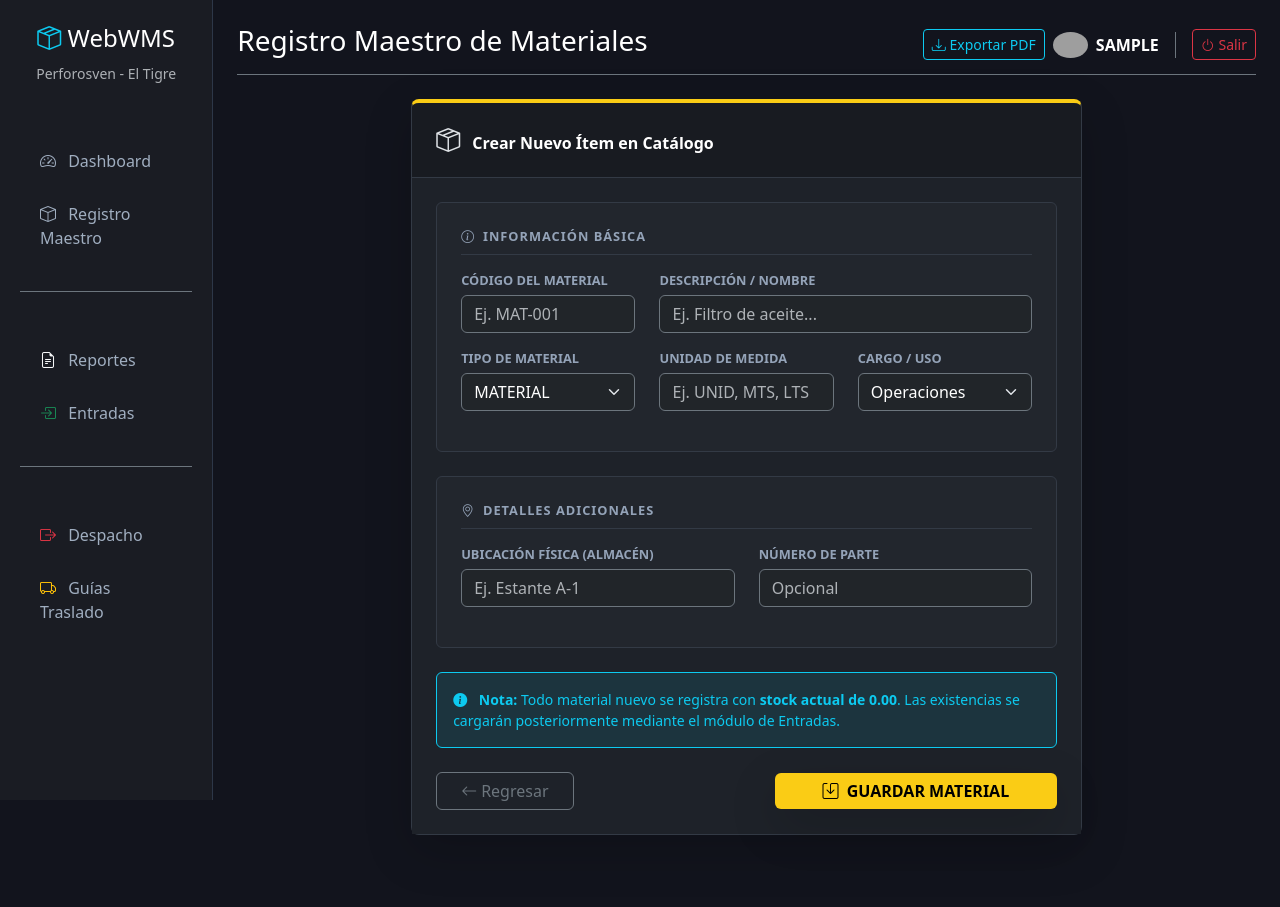
After one commit to miliandrymaradey/Pasantias2026-Proyecto-Almacen, a Django app: page /maestro/nuevo/ in a window 1280 px wide. The commit adds this page. Run offline with Django 5.2, Linux system fonts and the light colour scheme; the visitor is signed in with stand-in values (Sample User, id 1); grey boxes are pictures that could not be loaded.

Commit message:
ajustes de pdf, creacion de articulos

```diff
--- a/inventario/forms.py
+++ b/inventario/forms.py
@@ -1,4 +1,4 @@
-from .models import SalidaMaterial
+from .models import SalidaMaterial, Material
 from django import forms
 from .models import ReporteRecepcion, DetalleRecepcion
 from .models import GuiaTraslado, CentroCosto
@@ -80,15 +80,11 @@ class SalidaMaterialForm(forms.ModelForm):
         )
 
         # --- CENTRO DE COSTO: hacia dónde va → campo independiente ---
-        try:
-            centros = CentroCosto.objects.all().order_by('nombre')
-            opciones_centros = [('', '--- Seleccione ---')] + [(c.nombre, c.nombre) for c in centros]
-        except:
-            opciones_centros = [('', '--- Seleccione ---')]
-
-        self.fields['centro_costo'] = forms.ChoiceField(
-            choices=opciones_centros, required=False,
+        self.fields['centro_costo'] = forms.ModelChoiceField(
+            queryset=CentroCosto.objects.all().order_by('nombre'),
+            required=False,
             label='Centro de Costo (Destino)',
+            empty_label='--- Seleccione ---',
             widget=forms.Select(attrs={
                 'class': 'form-select bg-dark text-white border-secondary',
                 'id': 'id_centro_costo'
@@ -173,3 +169,22 @@ class GuiaTrasladoForm(forms.ModelForm):
         labels = {
             'nombre_aprobador': 'Aprobado en Almacén por:',
         }
+
+class MaterialForm(forms.ModelForm):
+    class Meta:
+        model = Material
+        fields = ['codigo', 'descripcion', 'tipo', 'unidad_medida', 'cargo', 'ubicacion', 'nro_parte']
+        exclude = ['stock_actual']
+        widgets = {
+            'codigo': forms.TextInput(attrs={'class': 'form-control bg-dark text-white border-secondary', 'placeholder': 'Ej. MAT-001'}),
+            'descripcion': forms.TextInput(attrs={'class': 'form-control bg-dark text-white border-secondary', 'placeholder': 'Ej. Filtro de aceite...'}),
+            'tipo': forms.Select(choices=[
+                ('MATERIAL', 'EM - Material'),
+                ('ACTIVOS', 'EA - Activo'),
+                ('DIRECTO AL GASTO', 'EDG - Directo al Gasto')
+            ], attrs={'class': 'form-select bg-dark text-white border-secondary'}),
+            'unidad_medida': forms.TextInput(attrs={'class': 'form-control bg-dark text-white border-secondary', 'placeholder': 'Ej. UNID, MTS, LTS'}),
+            'cargo': forms.Select(attrs={'class': 'form-select bg-dark text-white border-secondary'}),
+            'ubicacion': forms.TextInput(attrs={'class': 'form-control bg-dark text-white border-secondary', 'placeholder': 'Ej. Estante A-1'}),
+            'nro_parte': forms.TextInput(attrs={'class': 'form-control bg-dark text-white border-secondary', 'placeholder': 'Opcional'}),
+        }
--- /dev/null
+++ b/inventario/templates/inventario/crear_material.html
@@ -0,0 +1,166 @@
+{% extends 'inventario/base.html' %}
+
+{% block title %}Nuevo Material - WebWMS{% endblock %}
+
+{% block header %}
+<span class="text-corp-yellow">Registro</span> <span class="text-white">Maestro de Materiales</span>
+{% endblock %}
+
+{% block content %}
+<div class="row justify-content-center">
+    <div class="col-xl-8 col-lg-10">
+        <div class="card corp-card shadow-lg mb-5">
+            <div class="card-header corp-header d-flex justify-content-between align-items-center">
+                <div>
+                    <i class="bi bi-box-seam text-corp-yellow fs-4 me-2"></i>
+                    <span class="text-white fw-bold">Crear Nuevo Ítem en Catálogo</span>
+                </div>
+            </div>
+
+            <div class="card-body corp-body p-4">
+
+                {% if form.errors %}
+                <div class="alert alert-danger bg-danger bg-opacity-10 border-danger text-white mb-4 shadow-sm">
+                    <i class="bi bi-exclamation-triangle-fill me-2 text-danger"></i>
+                    <strong>Error en la validación:</strong>
+                    <ul class="mb-0 mt-1 small">
+                        {% for field, errors in form.errors.items %}
+                            {% for error in errors %}<li>{{ field|capfirst }}: {{ error }}</li>{% endfor %}
+                        {% endfor %}
+                    </ul>
+                </div>
+                {% endif %}
+
+                <form method="POST">
+                    {% csrf_token %}
+
+                    <div class="corp-section-block mb-4">
+                        <p class="corp-block-title"><i class="bi bi-info-circle text-corp-yellow me-2"></i>Información Básica</p>
+
+                        <div class="row">
+                            <div class="col-md-4 mb-3">
+                                <label class="form-label corp-label">Código del Material</label>
+                                {{ form.codigo }}
+                            </div>
+                            <div class="col-md-8 mb-3">
+                                <label class="form-label corp-label">Descripción / Nombre</label>
+                                {{ form.descripcion }}
+                            </div>
+                        </div>
+
+                        <div class="row">
+                            <div class="col-md-4 mb-3">
+                                <label class="form-label corp-label">Tipo de Material</label>
+                                {{ form.tipo }}
+                            </div>
+                            <div class="col-md-4 mb-3">
+                                <label class="form-label corp-label">Unidad de Medida</label>
+                                {{ form.unidad_medida }}
+                            </div>
+                            <div class="col-md-4 mb-3">
+                                <label class="form-label corp-label">Cargo / Uso</label>
+                                {{ form.cargo }}
+                            </div>
+                        </div>
+                    </div>
+
+                    <div class="corp-section-block mb-4">
+                        <p class="corp-block-title"><i class="bi bi-geo-alt text-corp-yellow me-2"></i>Detalles Adicionales</p>
+                        <div class="row">
+                            <div class="col-md-6 mb-3">
+                                <label class="form-label corp-label">Ubicación Física (Almacén)</label>
+                                {{ form.ubicacion }}
+                            </div>
+                            <div class="col-md-6 mb-3">
+                                <label class="form-label corp-label">Número de Parte</label>
+                                {{ form.nro_parte }}
+                            </div>
+                        </div>
+                    </div>
+
+                    <div class="alert alert-info bg-info bg-opacity-10 border-info text-info small">
+                        <i class="bi bi-info-circle-fill me-2"></i>
+                        <strong>Nota:</strong> Todo material nuevo se registra con <strong>stock actual de 0.00</strong>. Las existencias se cargarán posteriormente mediante el módulo de Entradas.
+                    </div>
+
+                    <div class="d-flex justify-content-between align-items-center mt-4">
+                        <a href="{% url 'lista_materiales' %}" class="btn btn-outline-secondary px-4">
+                            <i class="bi bi-arrow-left me-1"></i>Regresar
+                        </a>
+                        <button type="submit" class="btn corp-btn-yellow px-5 fw-bold shadow-lg">
+                            <i class="bi bi-save me-1"></i> GUARDAR MATERIAL
+                        </button>
+                    </div>
+                </form>
+            </div>
+        </div>
+    </div>
+</div>
+
+<style>
+    :root {
+        --corp-yellow: #facc15;
+        --corp-yellow-hover: #eab308;
+        --corp-black: #0f1115;
+        --corp-gray: #1e2229;
+        --corp-border: #333a45;
+        --corp-text-muted: #94a3b8;
+    }
+
+    .corp-card {
+        background-color: var(--corp-gray);
+        border: 1px solid var(--corp-border);
+        border-top: 4px solid var(--corp-yellow);
+        border-radius: 8px;
+    }
+
+    .corp-header {
+        background-color: rgba(0, 0, 0, 0.2);
+        border-bottom: 1px solid var(--corp-border);
+        padding: 1.2rem 1.5rem;
+    }
+
+    .corp-body {
+        background-color: var(--corp-gray);
+    }
+
+    .corp-section-block {
+        background-color: rgba(255, 255, 255, 0.02);
+        border: 1px solid var(--corp-border);
+        border-radius: 6px;
+        padding: 1.5rem;
+    }
+
+    .corp-block-title {
+        color: var(--corp-text-muted);
+        font-size: 0.8rem;
+        font-weight: 700;
+        text-transform: uppercase;
+        letter-spacing: 1px;
+        margin-bottom: 1rem;
+        border-bottom: 1px solid var(--corp-border);
+        padding-bottom: 0.5rem;
+    }
+
+    .corp-label {
+        color: var(--corp-text-muted);
+        font-size: 0.8rem;
+        font-weight: 600;
+        text-transform: uppercase;
+        margin-bottom: 0.3rem;
+        display: block;
+    }
+
+    .corp-btn-yellow {
+        background-color: var(--corp-yellow);
+        color: black;
+        border: none;
+    }
+
+    .corp-btn-yellow:hover {
+        background-color: var(--corp-yellow-hover);
+        color: black;
+        box-shadow: 0 4px 12px rgba(250, 204, 21, 0.3);
+    }
+</style>
+{% endblock %}
--- a/inventario/templates/inventario/lista_materiales.html
+++ b/inventario/templates/inventario/lista_materiales.html
@@ -11,11 +11,15 @@
         </h5>
 
         <div class="d-flex gap-2">
+            {% if user.is_staff %}
+            <a href="{% url 'crear_material' %}" class="btn btn-sm btn-success fw-bold">
+                <i class="bi bi-plus-lg me-1"></i> Agregar Artículo
+            </a>
+            {% endif %}
             <a href="{% url 'lista_materiales' %}" class="btn btn-sm btn-outline-secondary"
                 title="Limpiar todos los filtros">
                 <i class="bi bi-arrow-counterclockwise"></i> Limpiar Filtros
             </a>
-
         </div>
     </div>
 
--- a/inventario/views.py
+++ b/inventario/views.py
@@ -5,7 +5,7 @@ from django.template.loader import get_template
 # from xhtml2pdf import pisa  # Eliminado para migrar a WeasyPrint
 from django.shortcuts import render, redirect, get_object_or_404 # <--- Agrega get_object_or_404
 from .models import Material, ReporteRecepcion, DetalleRecepcion, SalidaMaterial, GuiaTraslado, PresupuestoAnual
-from .forms import ReporteRecepcionForm, DetalleRecepcionForm, SalidaMaterialForm, GuiaTrasladoForm
+from .forms import ReporteRecepcionForm, DetalleRecepcionForm, SalidaMaterialForm, GuiaTrasladoForm, MaterialForm
 from django.contrib.auth.decorators import login_required, user_passes_test
 from django.db.models import Q
 from django.utils import timezone
@@ -103,6 +103,20 @@ def lista_materiales(request):
         }
     }
     return render(request, 'inventario/lista_materiales.html', contexto)
+
+# VISTA 2B: Registro Maestro de Materiales (Crear Nuevo)
+@login_required(login_url='login')
+@user_passes_test(es_almacenista, login_url='lista_materiales')
+def crear_material(request):
+    if request.method == 'POST':
+        form = MaterialForm(request.POST)
+        if form.is_valid():
+            form.save()
+            return redirect('lista_materiales')
+    else:
+        form = MaterialForm()
+
+    return render(request, 'inventario/crear_material.html', {'form': form})
 
 # Vista 3: Lista de Reportes de Entrada (CON BUSCADOR)
 @login_required(login_url='login')
@@ -691,8 +705,10 @@ def generar_guia_pdf(request, pk):
 def reportes(request):
     query = request.GET.get('buscar', '').strip()
 
-    # EXCLUSIÓN DE MIGRACIÓN: Ocultamos saldos iniciales
-    items_qs = DetalleRecepcion.objects.exclude(es_saldo_inicial=True).select_related('material', 'reporte').all().order_by('-fecha_recepcion', '-id')
+    # EXCLUSIÓN DE MIGRACIÓN Y PENDIENTES: Ocultamos saldos iniciales y registros sin material asignado
+    items_qs = DetalleRecepcion.objects.exclude(
+        Q(es_saldo_inicial=True) | Q(material__isnull=True)
+    ).select_related('material', 'reporte').all().order_by('-fecha_recepcion', '-id')
 
     if query:
         items_qs = items_qs.filter(
@@ -733,15 +749,26 @@ def generar_reporte_recepcion_pdf(request):
     from django.template.loader import render_to_string
     from weasyprint import HTML
 
-    # 1. Optimización: Solo los últimos 20 registros (Slicing)
-    # select_related reduce las consultas a la base de datos (Pilar 3: Rendimiento)
-    reportes_qs = DetalleRecepcion.objects.exclude(es_saldo_inicial=True).select_related('material', 'reporte').order_by('-id')[:20]
+    # 1. Obtener el último Reporte de Recepción (el lote más reciente)
+    ultimo_reporte = ReporteRecepcion.objects.order_by('-id').first()
 
-    # 2. Relleno de filas vacías para mantener el diseño de la tabla en el PDF
+    # 2. Filtrar los registros que pertenecen únicamente a ese reporte
+    # Mantenemos la exclusión de Saldos Iniciales y registros Pendientes (sin material)
+    if ultimo_reporte:
+        reportes_qs = DetalleRecepcion.objects.filter(
+            reporte=ultimo_reporte
+        ).exclude(
+            Q(es_saldo_inicial=True) | Q(material__isnull=True)
+        ).select_related('material', 'reporte').order_by('id')
+    else:
+        reportes_qs = DetalleRecepcion.objects.none()
+
+    # 3. Relleno de filas vacías para mantener el diseño (mantenemos tope de 20 para el diseño visual)
     count = reportes_qs.count()
     filas_vacias = range(max(0, 20 - count))
 
     context = {
+        'reporte_padre': ultimo_reporte,
         'reportes': reportes_qs,
         'filas_vacias': filas_vacias,
         'hoy': dt.date.today(),
--- a/sistema_wms/urls.py
+++ b/sistema_wms/urls.py
@@ -27,8 +27,7 @@ urlpatterns = [
     path('logout/', auth_views.LogoutView.as_view(next_page='login'), name='logout'),
     path('', views.dashboard, name='dashboard'), # La página principal ahora es el Dashboard
     path('maestro/', views.lista_materiales, name='lista_materiales'),
-
-    # NUEVA RUTA AQUI
+    path('maestro/nuevo/', views.crear_material, name='crear_material'),
     path('entradas/', views.lista_entradas, name='lista_entradas'),
 
 
```
Also changed, not shown: inventario/templates/inventario/reporte_pdf.html (+45 -33 lines).
